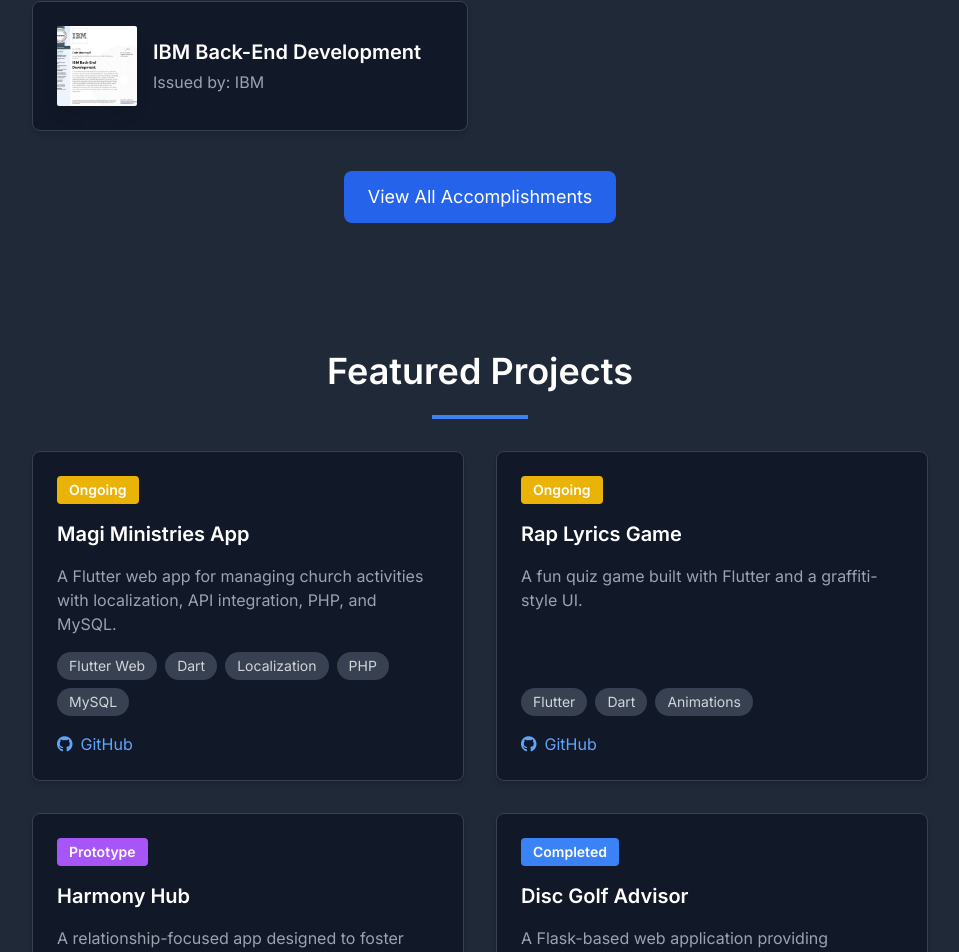
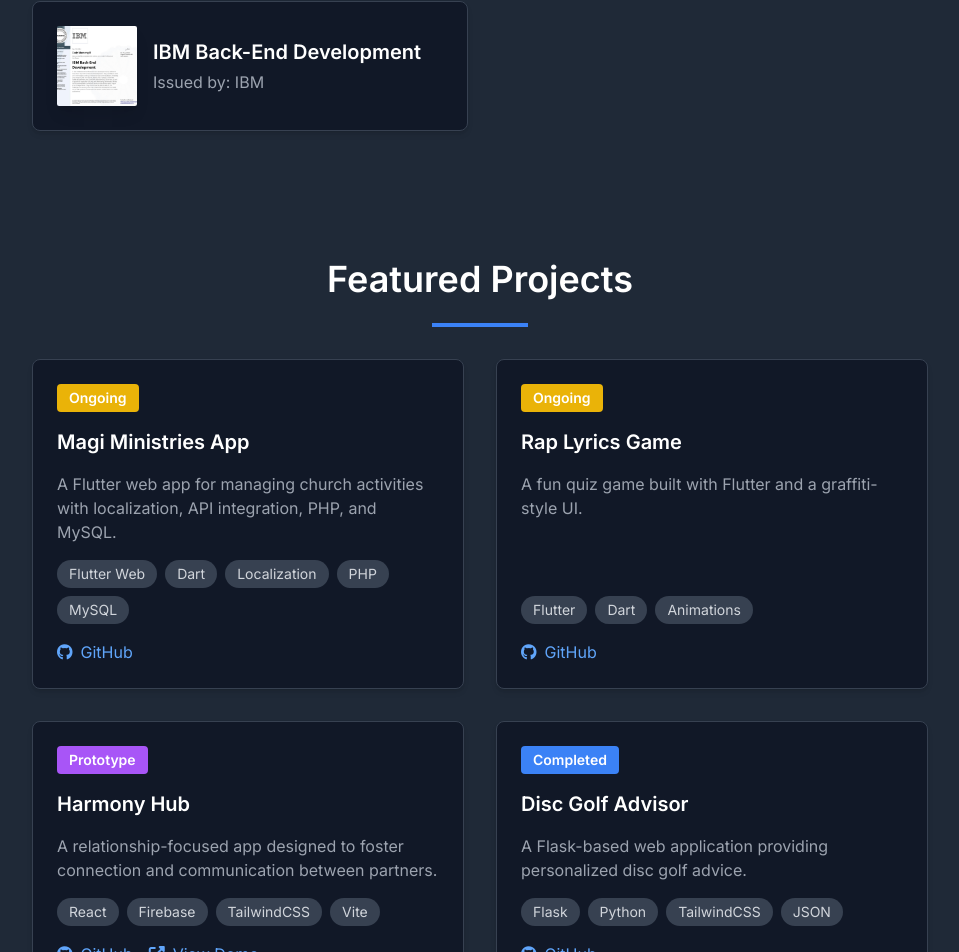
Before and after one commit to Cod-e-Codes/my-portfolio, a React (Vite) app: page / in a window 1280 px wide. Shown: the part 2864-3816 px from the top of the page, without its empty margins (160-1119 px from the left). Built offline with nearby package versions, Linux system fonts and the light colour scheme.

Commit message:
remove all accomplishments button for now

```diff
--- a/src/components/Certifications.tsx
+++ b/src/components/Certifications.tsx
@@ -115,14 +115,14 @@
                 </div>
 
                 {/* View All Accomplishments Button */}
-                <div className="text-center mt-10">
+                {/* <div className="text-center mt-10">
                     <a
                         href="/all-accomplishments"
                         className="inline-block px-6 py-3 bg-blue-600 text-white text-lg rounded-lg hover:bg-blue-500 transition"
                     >
                         View All Accomplishments
                     </a>
-                </div>
+                </div> */}
             </div>
 
             {/* Modal for Full-Sized Image */}
```
